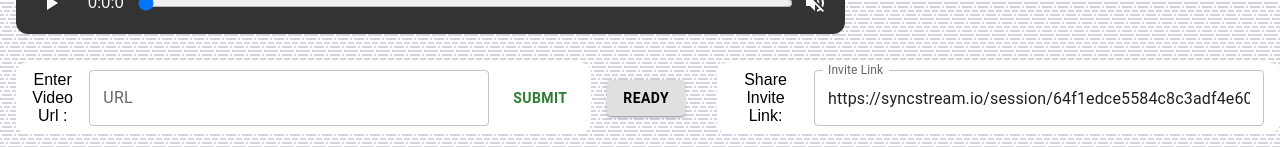
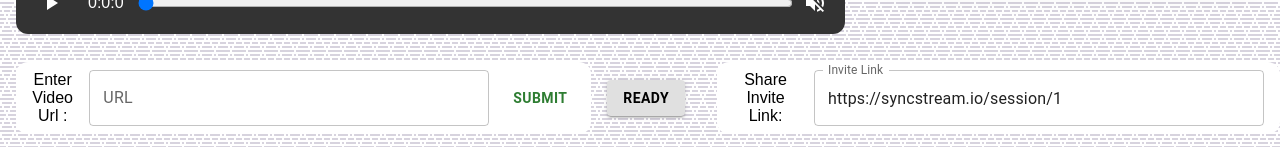
Before and after one commit to ghader-Salehi/SyncStream, a React (Create React App) app in the folder client/: page /session/1 in a window 1280 px wide. Shown: the part 682-829 px from the top of the page. Built offline with nearby package versions, Linux system fonts and the light colour scheme; no server answers.

Commit message:
fix: update invite link url

```diff
--- a/client/src/app/Home/index.tsx
+++ b/client/src/app/Home/index.tsx
@@ -127,7 +127,7 @@ const Home: FunctionComponent<HomeProps> = observer(({ auth }) => {
             setOpen(true)
             return;
           }
-          toast.warn("You should login before a create permanent room")
+          toast.warn("You should login before create a permanent room")
 
         }} className={styles.menu_item}>
           Create Permanent Room
--- a/client/src/app/Session/index.tsx
+++ b/client/src/app/Session/index.tsx
@@ -375,7 +375,7 @@ const Session: FunctionComponent<SessionProps> = observer(({ videoStore }) => {
               id="outlined-basic"
               label="Invite Link  "
               variant="outlined"
-              value={"https://syncstream.io/session/64f1edce5584c8c3adf4e606"}
+              value={`https://syncstream.io/session/${id}`}
             />
           </div>
         </div>
```
